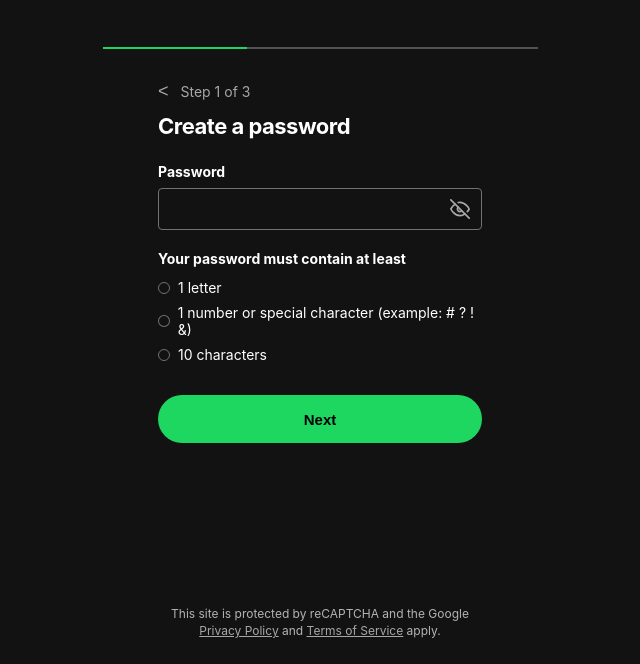
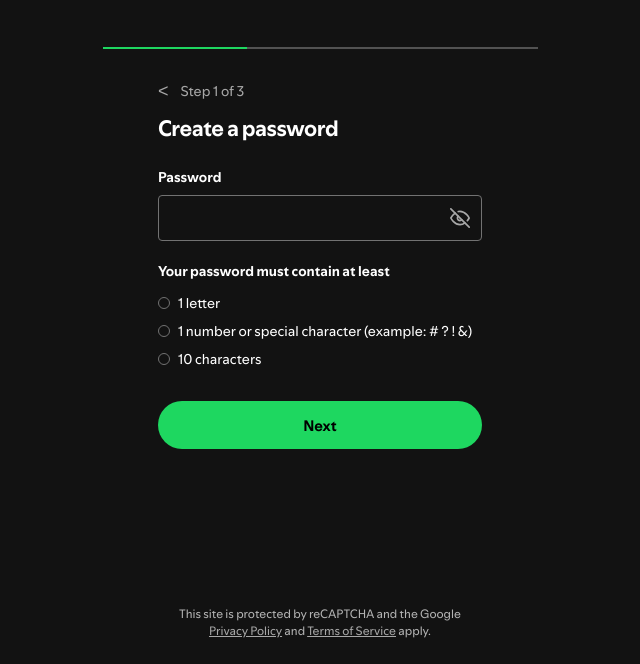
Before and after one commit to janmartelanc/Spotify-login-page-clone, a plain HTML site: page Spotify_page_clone/spotifysighnup1.html in a window 1280 px wide. Shown: the part 136-800 px from the top of the page, without its empty margins (320-960 px from the left). Drawn offline with Linux system fonts and the light colour scheme; some packages are replaced by stand-ins of ours; a script that the page names is missing.

Commit message:
Dodajanje pravilnih fontov

```diff
--- a/Spotify_page_clone/spotifyloginwithpasswordcss.css
+++ b/Spotify_page_clone/spotifyloginwithpasswordcss.css
@@ -59,6 +59,7 @@ body {
     font-weight: 700;
     margin: 0 0 20px 0;
     letter-spacing: -0.4px;
+    font-family: 'Spotifytitle',sans-serif;
 }
 
 /* Skupine polj */
@@ -93,6 +94,7 @@ input[type="password"] {
     font-size: 14px;
     outline: none;
     transition: border-color 0.2s;
+    font-family: 'Spotifyregular', sans-serif;
 }
 
 input[type="email"]:focus,
@@ -126,6 +128,7 @@ input[type="password"]:focus {
     cursor: pointer;
     margin-top: 12px;
     transition: transform 0.1s ease;
+    font-family: 'Spotifybold', sans-serif;
 }
 
 .btn-submit:hover {
@@ -145,6 +148,7 @@ input[type="password"]:focus {
     width: 100%;
     transition: transform 0.1s ease;
     display: inline-block;
+    font-family: 'Spotifybold', sans-serif;
 }
 .btn-secondary:hover {
     transform: scale(1.02);
@@ -157,9 +161,23 @@ input[type="password"]:focus {
     margin-top: auto;
     padding-top: 24px;
     line-height: 1.4;
+    font-family: 'Spotifyregular', sans-serif;
 }
 
 .recaptcha-footer a {
     color: #b3b3b3;;
     text-decoration: underline;
 }
+
+@font-face {
+    font-family: 'Spotifytitle';
+    src: url('fonts/SpotifyMixUITitle-Extrabold-0c5c3edc175e50c855f03b34606885ef.woff2') format('woff2');
+}
+@font-face {
+    font-family: 'Spotifyregular';
+    src: url('fonts/SpotifyMixUI-Regular-76c92fb1a35c462f73429fa8865163eb.woff2') format('woff2');
+}
+@font-face {
+    font-family: 'Spotifybold';
+    src: url('fonts/SpotifyMixUI-Bold-09c45a3a0ce9d2971e62cb26e97760fb.woff2') format('woff2');
+}
--- a/Spotify_page_clone/spotifysighnup1css.css
+++ b/Spotify_page_clone/spotifysighnup1css.css
@@ -59,6 +59,7 @@ body {
     color: #a7a7a7;
     font-size: 14px;
     font-weight: 400;
+    font-family: 'Spotifyregular', sans-serif;
 }
 
 .back-arrow {
@@ -84,6 +85,7 @@ body {
     font-weight: 700;
     margin: 0 0 24px 0;
     letter-spacing: -0.5px;
+    font-family: 'Spotifybold',sans-serif;
 }
 
 /* Step Switching */
@@ -105,6 +107,7 @@ label {
     font-size: 14px;
     font-weight: 700;
     margin-bottom: 8px;
+    font-family: 'Spotifybold', sans-serif;
 }
 
 .input-subtitle {
@@ -112,6 +115,7 @@ label {
     color: #b3b3b3;
     margin-bottom: 8px;
     line-height: 1.4;
+    font-family: 'Spotifyregular', sans-serif;
 }
 
 .input-wrapper {
@@ -132,6 +136,7 @@ select {
     font-size: 14px;
     outline: none;
     transition: border-color 0.2s;
+    font-family: 'Spotifyregular', sans-serif;
 }
 
 input[type="text"]:focus,
@@ -161,6 +166,7 @@ input.error, select.error {
     font-size: 14px;
     font-weight: 700;
     margin-bottom: 12px;
+    font-family: 'Spotifybold', sans-serif;
 }
 
 .requirements-list {
@@ -169,6 +175,7 @@ input.error, select.error {
     margin: 0 0 24px 0;
     font-size: 14px;
     color: #ffffff;
+    font-family: 'Spotifyregular', sans-serif;
 }
 
 .requirements-list li {
@@ -231,6 +238,7 @@ select {
     font-weight: 400;
     cursor: pointer;
     margin-bottom: 0;
+    font-family: 'Spotifybold', sans-serif;
 }
 
 .radio-label input[type="radio"] {
@@ -275,6 +283,7 @@ select {
     font-weight: 400;
     font-size: 14px;
     line-height: 1.4;
+    font-family: 'Spotifyregular', sans-serif;
 }
 
 .checkbox-box input[type="checkbox"] {
@@ -320,6 +329,7 @@ select {
     color: white;
     line-height: 1.5;
     margin: 16px 0 24px 0;
+    font-family: 'Spotifyregular', sans-serif;
 }
 
 .legal-text p {
@@ -345,6 +355,7 @@ select {
     cursor: pointer;
     margin-top: 8px;
     transition: transform 0.1s ease, background-color 0.1s ease;
+    font-family: 'Spotifybold', sans-serif;
 }
 
 .btn-submit:hover {
@@ -361,9 +372,23 @@ select {
     padding-bottom: 24px;
     line-height: 1.4;
     font-weight: 400;
+    font-family: 'Spotifyregular', sans-serif;
 }
 
 .recaptcha-footer a {
     color: #a7a7a7;
     text-decoration: underline;
 }
+
+@font-face {
+    font-family: 'Spotifytitle';
+    src: url('fonts/SpotifyMixUITitle-Extrabold-0c5c3edc175e50c855f03b34606885ef.woff2') format('woff2');
+}
+@font-face {
+    font-family: 'Spotifyregular';
+    src: url('fonts/SpotifyMixUI-Regular-76c92fb1a35c462f73429fa8865163eb.woff2') format('woff2');
+}
+@font-face {
+    font-family: 'Spotifybold';
+    src: url('fonts/SpotifyMixUI-Bold-09c45a3a0ce9d2971e62cb26e97760fb.woff2') format('woff2');
+}
```
